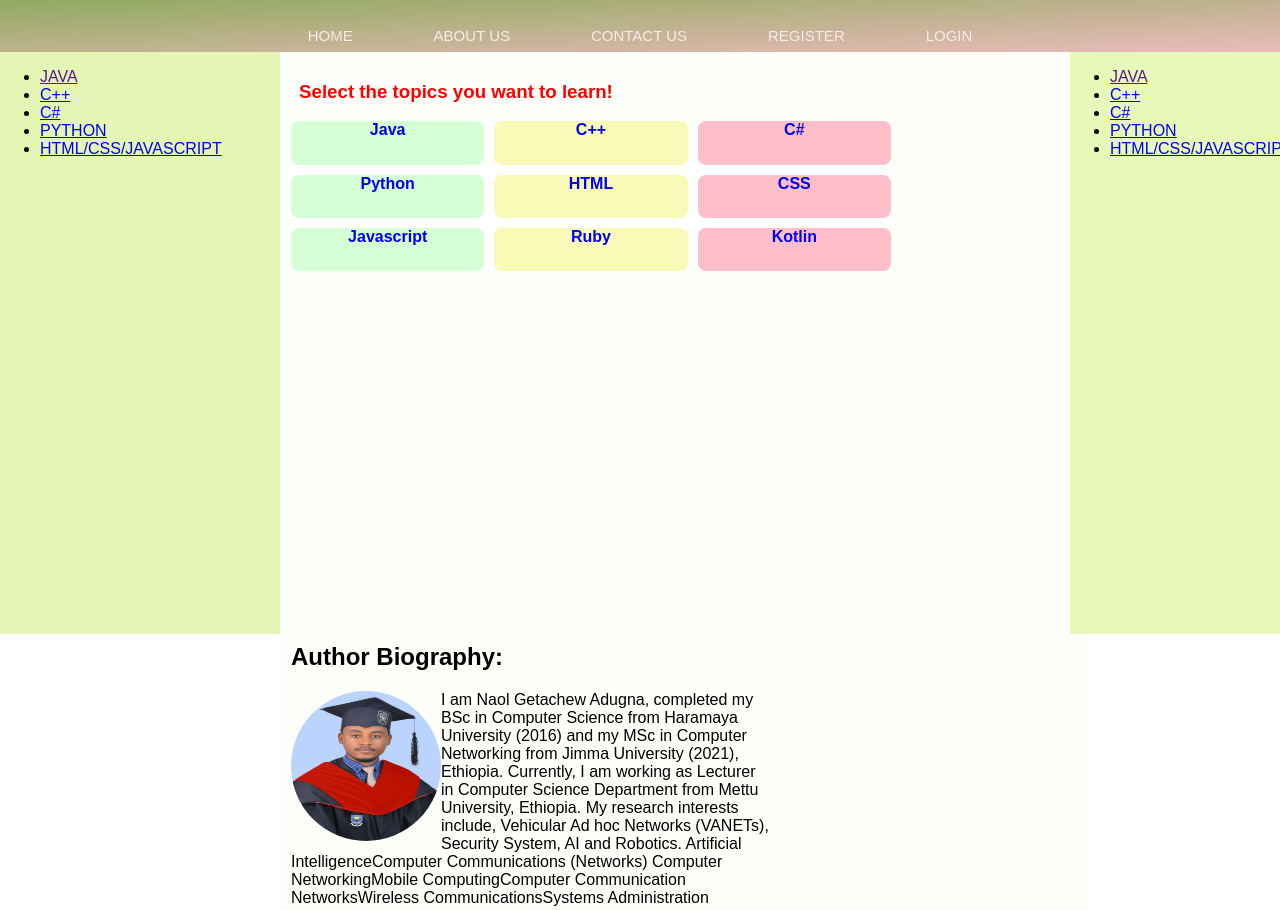
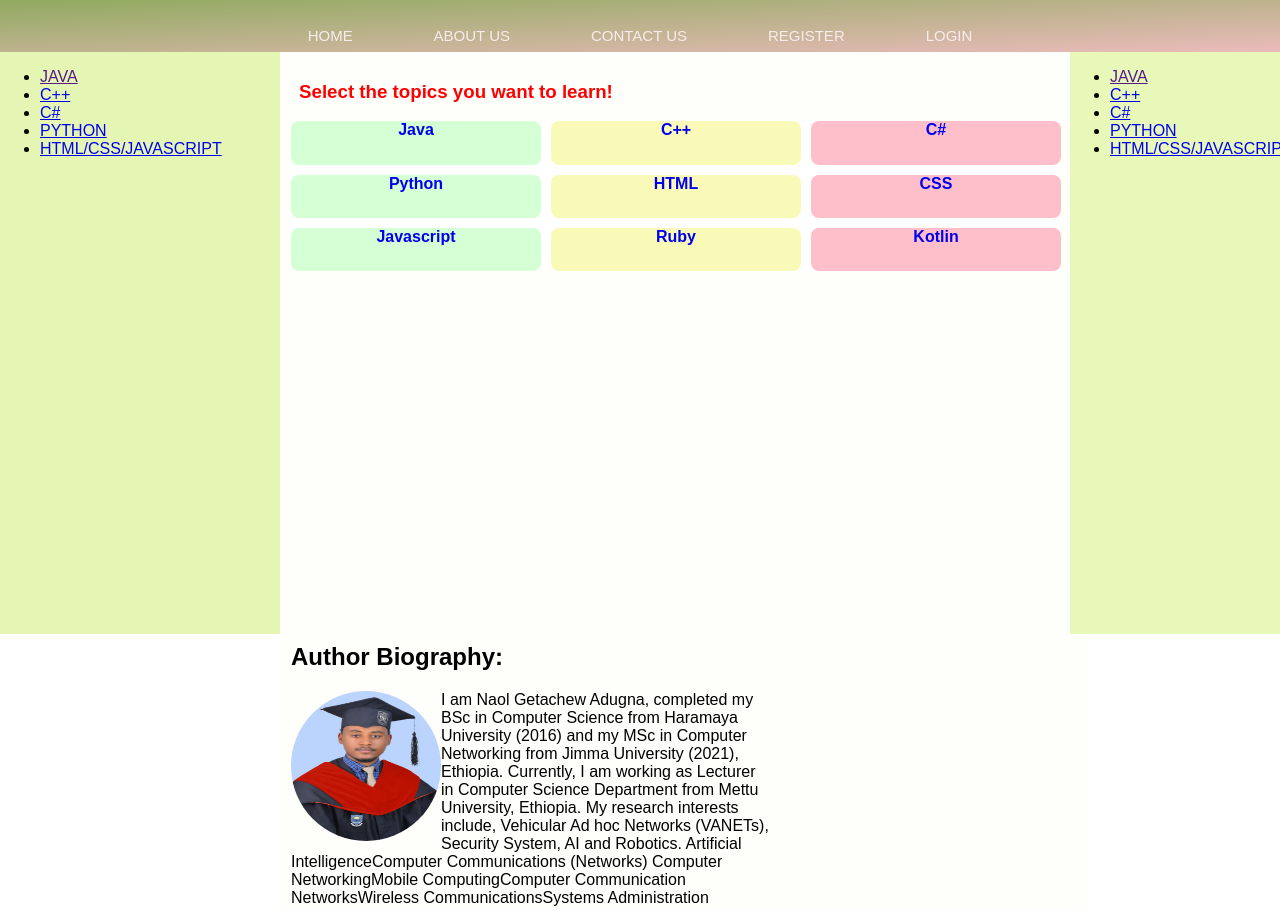
Before and after one commit to naoly/naolydev, a plain HTML site: page index.html in a window 1280 px wide. Shown: the top 910 px of the page. Drawn offline with Linux system fonts and the light colour scheme.

Commit message:
Update style.css

```diff
--- a/style.css
+++ b/style.css
@@ -62,7 +62,7 @@ body{
     grid-template-columns: 1fr 1fr 1fr;
     grid-gap: 10px;
     position: absolute;
-    width: 600px;
+    width: 770px;
     height: 150px;
     background-color: rgb(255, 255, 255);
 }
```
